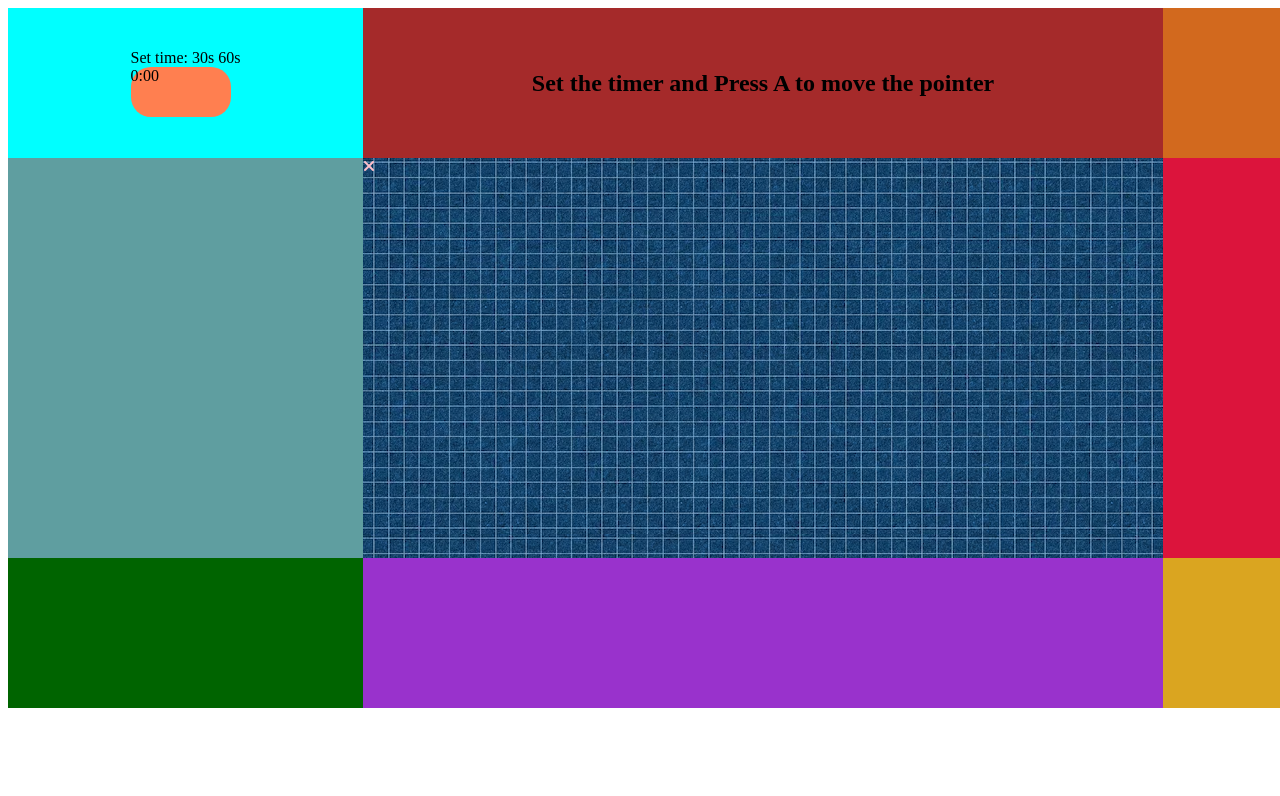
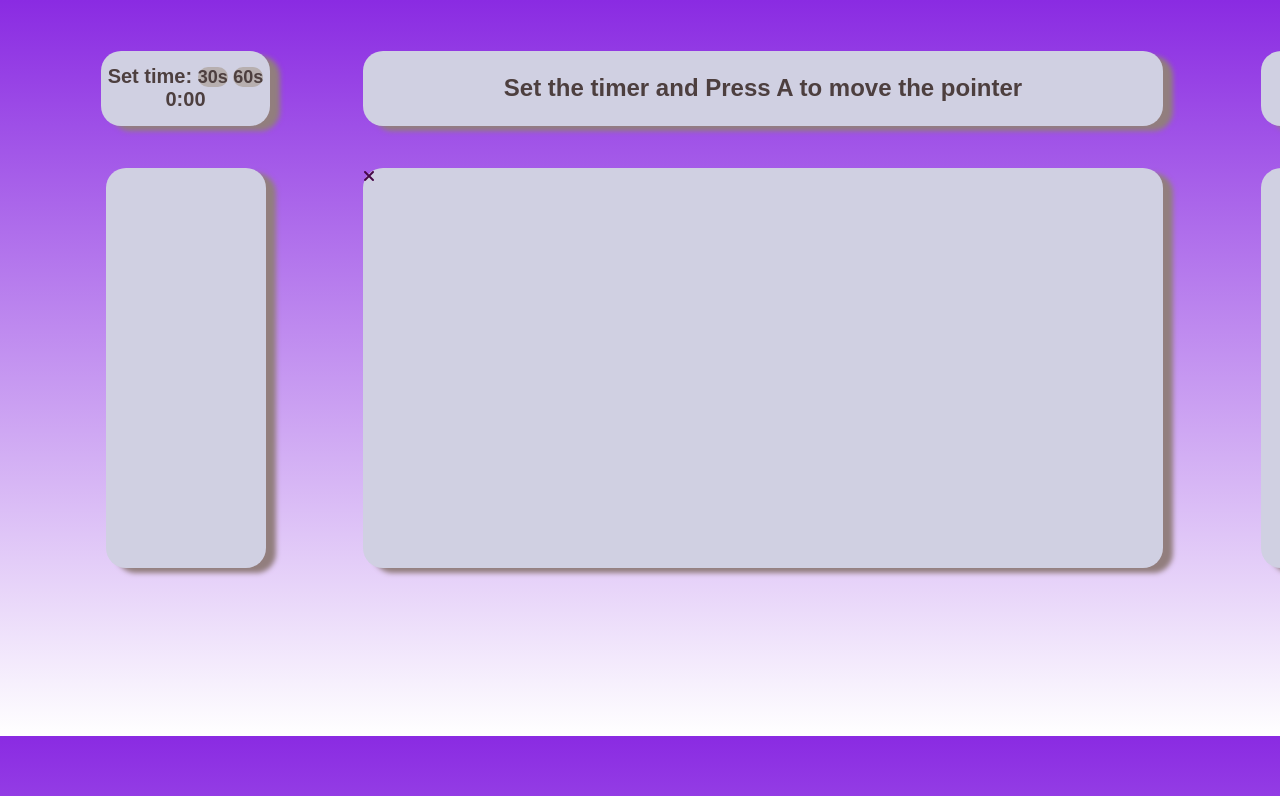
Before and after one commit to abhashkrpandey/Variable, a plain HTML site: page index.html in a window 1280 px wide. Shown: the top 796 px of the page. Drawn offline with Linux system fonts and the light colour scheme; a web font is replaced by a local one.

Commit message:
styled the game with pure vanilla css

```diff
--- a/index.html
+++ b/index.html
@@ -8,6 +8,9 @@
     <link rel="stylesheet" href="https://cdnjs.cloudflare.com/ajax/libs/font-awesome/6.4.2/css/all.min.css"
     integrity="sha512-z3gLpd7yknf1YoNbCzqRKc4qyor8gaKU1qmn+CShxbuBusANI9QpRohGBreCFkKxLhei6S9CQXFEbbKuqLg0DA=="
     crossorigin="anonymous" referrerpolicy="no-referrer" />
+    <link rel="preconnect" href="https://fonts.googleapis.com">
+<link rel="preconnect" href="https://fonts.gstatic.com" crossorigin>
+<link href="https://fonts.googleapis.com/css2?family=Tektur&display=swap" rel="stylesheet">
     <title>Document</title>
 </head>
 
@@ -15,10 +18,10 @@
     <section class="part1">
         <div class="timer">
             <span>
-                    Set time:
-                    <div class="first">30s</div>
-                    <div class="second">60s</div>
-                </span>
+                Set time:
+                <div class="first">30s</div>
+                <div class="second">60s</div>
+            </span>
               <div class="countdown">
               </div>
         </div>
@@ -27,9 +30,11 @@
        <h1>Set the timer and Press A to move the pointer</h1>
     </section>
     <section class="part3">
-        <h2>Score:0</h2>
+        <h2>Score 0</h2>
     </section>
-    <section class="part4"></section>
+    <section class="part4">
+        <div></div>
+    </section>
     <section class="part5">
             <div class="box">
                 <div class="pointer">
@@ -40,7 +45,7 @@
                 </div>
             </div>
         </section>
-        <section class="part6 "></section>
+        <section class="part6 "><div></div></section>
         <section class="part7"></section>
         <section class="part8"></section>
         <section class="part9"></section>
--- a/logic.js
+++ b/logic.js
@@ -90,7 +90,7 @@ function evaluator() {
     if (Math.abs(coordinateX - valuex) >= 0 && Math.abs(coordinateX - valuex) <= 10 && Math.abs(coordinateY - valuey) >= 0 && Math.abs(coordinateY - valuey) <= 10) {
         evaluation += randomNumber;
         positionGenerator();
-        document.querySelector(".part3 h2").textContent = "Score:" + evaluation;
+        document.querySelector(".part3 h2").textContent = "Score " + evaluation;
     }
 }
 
--- a/style.css
+++ b/style.css
@@ -1,69 +1,89 @@
 body {
     display: grid;
     grid-template-columns: 355px 800px 355px;
-    grid-template-rows: 150px 400px 150px;
+    grid-template-rows: 160px 400px 160px;
+    font-family: 'Tektur', sans-serif;
+    background-image: linear-gradient(blueviolet,white);
+
 }
 
 .part1 {
-    background-color: aqua;
+    display: flex;
+    justify-content: center;
+    color: rgb(77, 63, 63);
+    font-weight: bold;
+    align-items: center;
+    font-size: 20px;
+}
+
+.first,
+.second {
+    width: 5px;
+    display: inline;
+    height: 5px;
+    background-color: #b7afaf;
+    border-radius: 30px;
+    font-size: 18px;
+}
+
+.timer {
+
+    width: 169px;
+    height: 75px;
+    border-radius: 20px;
+    background-color: #d0d0e2;
+    /* opacity: 0.7; */
+    box-shadow: 10px 5px 5px rgb(146, 126, 126);
+    position: absolute;
+    z-index: 2;
     display: flex;
     justify-content: center;
     align-items: center;
+    flex-direction: column;
 }
-.first
-{
-    display: inline;
-}
-.second
-{
-    display: inline;
-}
+
 .countdown {
     position: relative;
     z-index: 2;
-    width: 100px;
-    height: 50px;
-    border-radius: 20px;
-    background-color: coral;
 }
 
-.part2 {
-    background-color: brown;
+.part2 h1 {
+    width: 800px;
+    height: 75px;
     display: flex;
     justify-content: center;
     align-items: center;
+    border-radius: 20px;
+    background-color: #d0d0e2;
+    box-shadow: 10px 5px 5px rgb(146, 126, 126);
+}
+.part2,.part3,.part4,.part6{
+    display: flex;
+    justify-content: center;
+    color: rgb(77, 63, 63);
+    font-weight: bold;
+    align-items: center;
 }
 
-.part3 {
-    background-color: chocolate;
+.part3 h2{
+    width: 160px;
+    height: 75px;
     display: flex;
     justify-content: center;
     align-items: center;
+    border-radius: 20px;
+    background-color: #d0d0e2;
+    box-shadow: 10px 5px 5px rgb(146, 126, 126);
 }
 
-.part4 {
-    background-color: cadetblue;
-}
 
-.part5 {
-    background-color: white;
-}
 
-.part6 {
-    background-color: crimson;
-}
-
-.part7 {
-    background-color: darkgreen;
-
-}
-
-.part8 {
-    background-color: darkorchid;
-}
-
-.part9 {
-    background-color: goldenrod;
+.part4 div,.part6 div{
+    width: 160px;
+    height: 400px;
+    border-radius: 20px;
+    background-color: #d0d0e2;
+    box-shadow: 10px 5px 5px rgb(146, 126, 126);
 }
 
 @keyframes motion {
@@ -79,7 +99,9 @@ body {
 .box {
     width: 800px;
     height: 400px;
-    background: url(grid-line-pattern-with-blue-texture-background_1409-1354.avif) repeat;
+    border-radius: 20px;
+    background-color: #d0d0e2;
+    box-shadow: 10px 5px 5px rgb(146, 126, 126);
 }
 
 .pointer {
@@ -92,7 +114,7 @@ body {
     height: 15px;
     position: absolute;
     z-index: 2;
-    color: pink;
+    color: rgb(70, 7, 70);
     display: inline;
 }
 
@@ -103,7 +125,8 @@ body {
 .number {
     position: absolute;
     z-index: 0;
-    width: 15px;
-    height: 15px;
-    color: yellow;
+    width: 20px;
+    height: 20px;
+    font-size: 20px;
+    color: rgb(20, 80, 164);
 }
```
Also changed, not shown: grid-line-pattern-with-blue-texture-background_1409-1354.avif (deleted).
